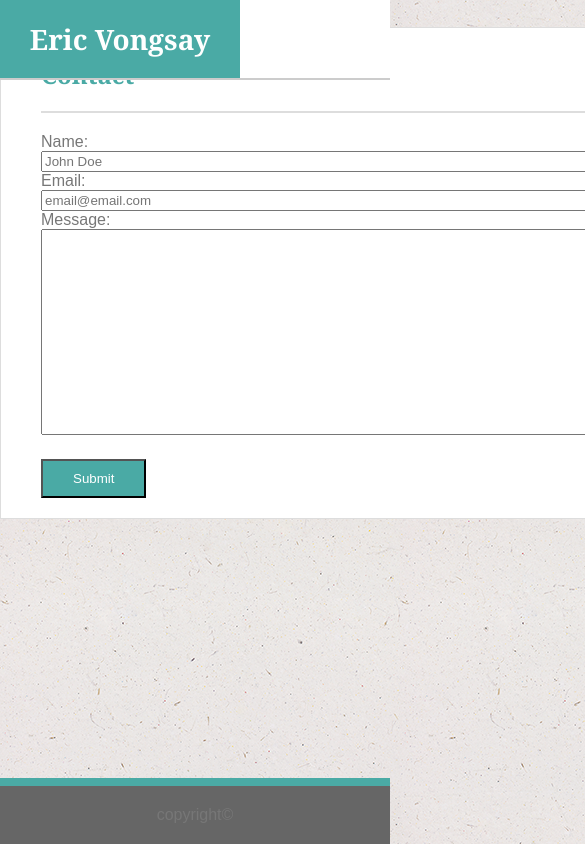
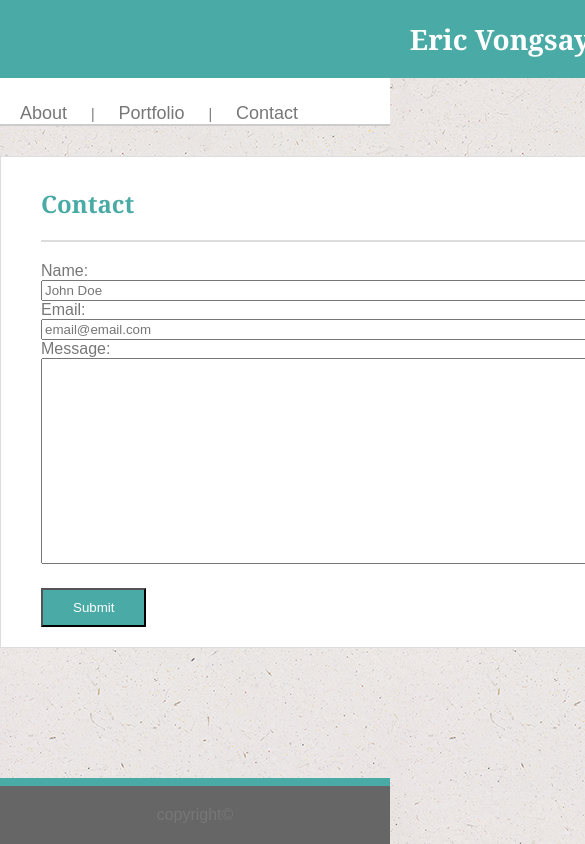
Before and after one commit to EricVongsay/Responsive-Portfolio, a plain HTML site: page contact.html in a window 390 px wide. Shown: the top 844 px of the page, 585 px wide, since content can reach past the window. Drawn offline with Linux system fonts and the light colour scheme.

Commit message:
added meta name viewport for mobile device responsiveness

```diff
--- a/assets/css/style.css
+++ b/assets/css/style.css
@@ -15,7 +15,7 @@ h1, h2, h3{
 .header{
     background-color: #ffffff;
     font-size: 14px;
-    position: fixed;
+    position: static;
     width: 100%;
     top:0;
     border-bottom: 2px solid #cccccc;
@@ -190,3 +190,18 @@ input[type=submit]{
   .aboutme{
       line-height:30px;
   }
+
+  @media(max-width:640px){
+      h1{
+          position:static;
+          top:0;
+          width:100%;
+          margin-left:0;
+      }
+      nav{
+          position:static;
+          top:0;
+          width:100%;
+
+      }
+  }
--- a/contact.html
+++ b/contact.html
@@ -1,6 +1,7 @@
 <!DOCTYPE html>
 <html>
     <head>
+            <meta name="viewport" content="width=device-width, initial-scale=1.0">
         <title>Eric Vongsay | Contact</title>
         <link href="assets/css/style.css" type="text/css" rel="stylesheet">
 
@@ -9,7 +10,7 @@
     <body>
         <div class="main">
         <!--Heading(Name and Navigation menu-->
-        <div class="header">
+        <div class="header clearfix">
             <div class="container">
             <header>
                 <h1>Eric Vongsay</h1>
```
Also changed, not shown: index.html (+1 -0 lines), portfolio.html (+2 -1 lines).
